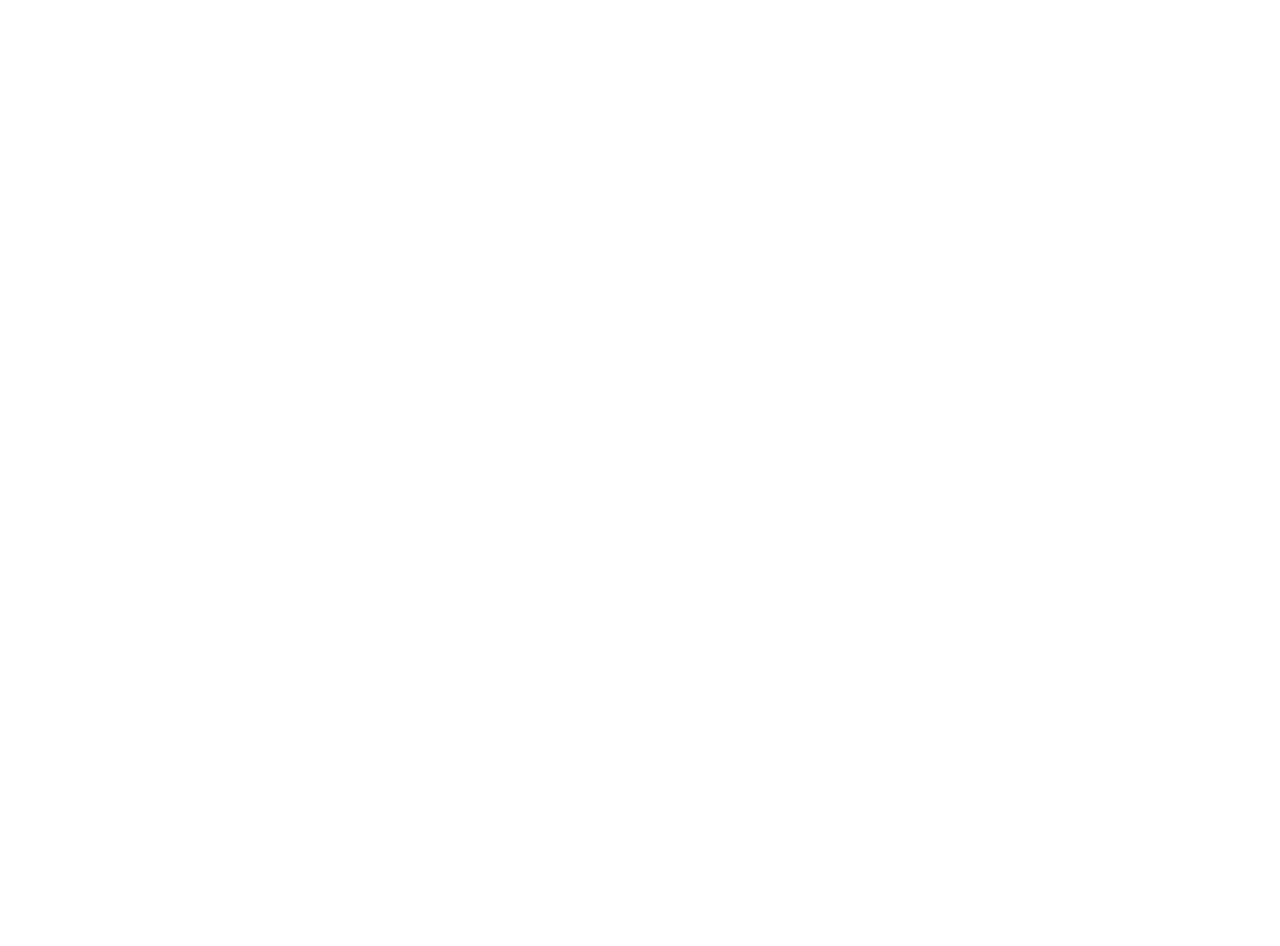
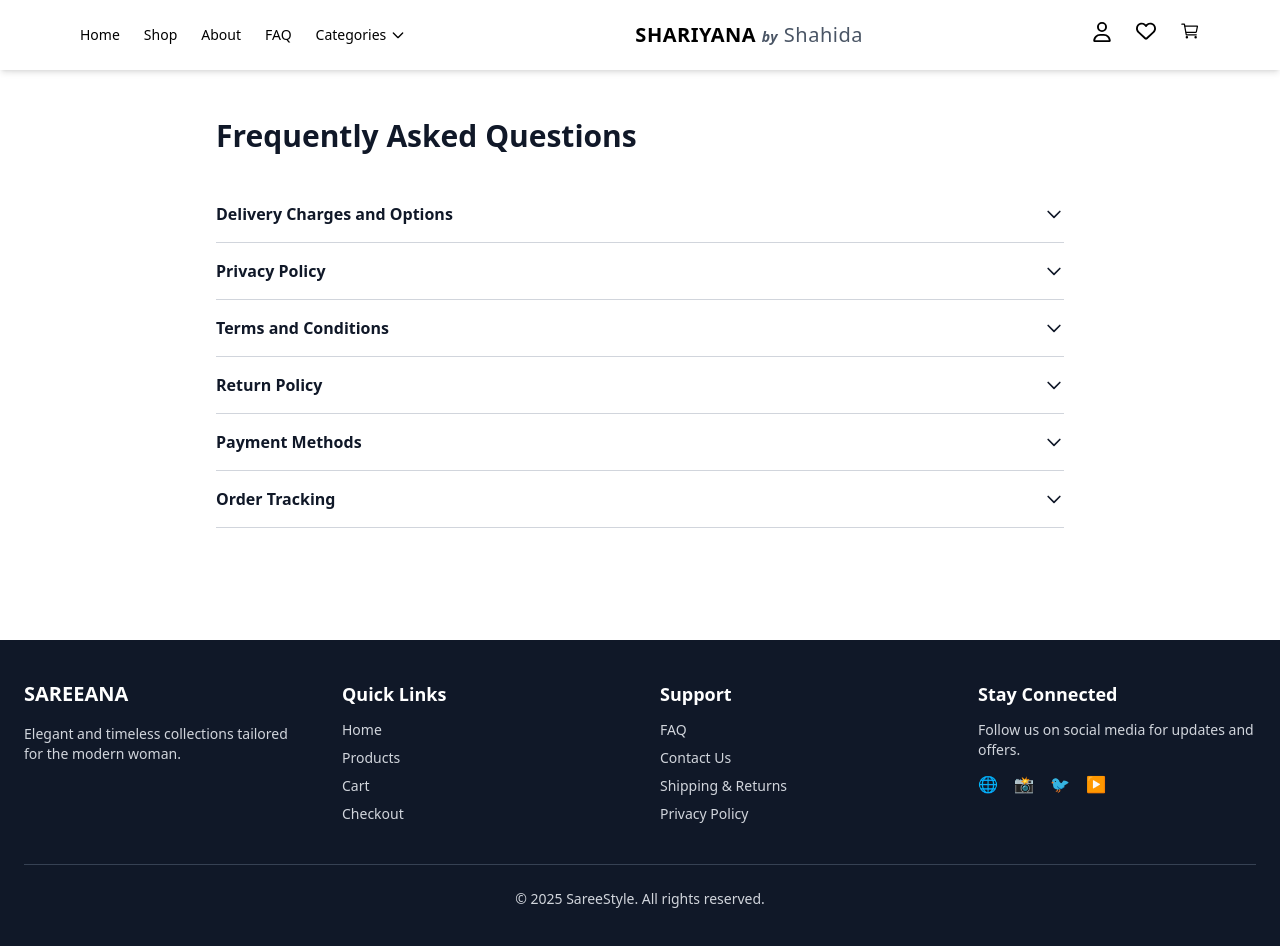
Before and after one commit to sayembillah/sareeana-ecommerce, a React (Vite) app: page /faq in a window 1280 px wide. Before the commit this address had no page. Shown: the top 946 px of the page. Before the commit the page ends 800 px from the top, so only its background shows below. Built offline with nearby package versions, Linux system fonts and the light colour scheme.

Commit message:
fixed various routes, added about and faq section

```diff
--- a/src/App.jsx
+++ b/src/App.jsx
@@ -3,6 +3,8 @@ import Navbar from "./Navbar";
 import Homepage from "./Pages/Homepage";
 import ProductPage from "./Pages/ProductPage";
 import Shop from "./Pages/Shop";
+import About from "./Pages/About";
+import Faq from "./Pages/Faq";
 
 function App() {
   return (
@@ -10,6 +12,8 @@ function App() {
       <Route path="/" element={<Navbar />}>
         <Route index element={<Homepage />} />
         <Route path="/shop" element={<Shop />} />
+        <Route path="/about" element={<About />} />
+        <Route path="/faq" element={<Faq />} />
         <Route path="/product/:id" element={<ProductPage />} />
       </Route>
     </Routes>
--- a/src/Navbar.jsx
+++ b/src/Navbar.jsx
@@ -2,13 +2,13 @@ import React, { useEffect, useRef, useState } from "react";
 import { FaRegHeart, FaRegUser } from "react-icons/fa6";
 import { FiMenu, FiX } from "react-icons/fi";
 import { IoCartOutline } from "react-icons/io5";
-import { Outlet } from "react-router-dom";
+import { Outlet, Link } from "react-router-dom";
 
 const categories = [
-  { name: "Home", href: "#" },
-  { name: "Shop", href: "#" },
-  { name: "About", href: "#" },
-  { name: "FAQ", href: "#" },
+  { name: "Home", href: "/" },
+  { name: "Shop", href: "/shop" },
+  { name: "About", href: "/about" },
+  { name: "FAQ", href: "/faq" },
 ];
 
 const moreCategories = [
@@ -24,6 +24,8 @@ const Navbar = () => {
   const [userDropdownOpen, setUserDropdownOpen] = useState(false);
   const userDropdownRef = useRef(null);
 
+  const dropdownRef = useRef(null);
+
   useEffect(() => {
     function handleClickOutside(event) {
       if (dropdownRef.current && !dropdownRef.current.contains(event.target)) {
@@ -38,19 +40,6 @@ const Navbar = () => {
       }
     }
 
-    document.addEventListener("mousedown", handleClickOutside);
-    return () => document.removeEventListener("mousedown", handleClickOutside);
-  }, []);
-
-  const dropdownRef = useRef(null);
-
-  // Close dropdown if click outside
-  useEffect(() => {
-    function handleClickOutside(event) {
-      if (dropdownRef.current && !dropdownRef.current.contains(event.target)) {
-        setDropdownOpen(false);
-      }
-    }
     document.addEventListener("mousedown", handleClickOutside);
     return () => document.removeEventListener("mousedown", handleClickOutside);
   }, []);
@@ -99,13 +88,13 @@ const Navbar = () => {
             <ul className="flex flex-col space-y-3 px-6 py-4 text-sm font-medium">
               {categories.map((cat) => (
                 <li key={cat.name}>
-                  <a
-                    href={cat.href}
+                  <Link
+                    to={cat.href}
                     className="block hover:text-gray-600"
                     onClick={() => setMobileMenuOpen(false)}
                   >
                     {cat.name}
-                  </a>
+                  </Link>
                 </li>
               ))}
 
@@ -198,7 +187,7 @@ const Navbar = () => {
                 role="menuitem"
                 tabIndex={0}
               >
-                <a href={cat.href}>{cat.name}</a>
+                <Link to={cat.href}>{cat.name}</Link>
               </li>
             ))}
 
@@ -291,22 +280,22 @@ const Navbar = () => {
               {userDropdownOpen && (
                 <ul className="absolute top-full right-0 mt-2 w-36 bg-white shadow-lg rounded-lg border border-gray-200 z-10">
                   <li>
-                    <a
-                      href="/signin"
+                    <Link
+                      to="/signin"
                       onClick={() => setUserDropdownOpen(false)}
                       className="block px-4 py-2 text-sm hover:bg-gray-100"
                     >
                       Sign In
-                    </a>
+                    </Link>
                   </li>
                   <li>
-                    <a
-                      href="/signup"
+                    <Link
+                      to="/signup"
                       onClick={() => setUserDropdownOpen(false)}
                       className="block px-4 py-2 text-sm hover:bg-gray-100"
                     >
                       Sign Up
-                    </a>
+                    </Link>
                   </li>
                 </ul>
               )}
--- /dev/null
+++ b/src/Pages/About.jsx
@@ -0,0 +1,37 @@
+import React from "react";
+
+const About = () => {
+  return (
+    <div className="max-w-7xl mx-auto px-6 py-12">
+      <h1 className="text-3xl font-bold mb-6 text-gray-900">About Us</h1>
+      <p className="text-lg text-gray-700 mb-6">
+        Welcome to SHARIYANA by Shahida, where tradition meets modern elegance.
+        We are passionate about bringing you the finest collection of Indian
+        silk sarees, crafted with care and designed for the contemporary woman.
+      </p>
+      <p className="text-lg text-gray-700 mb-6">
+        Our mission is to celebrate the timeless beauty of silk sarees while
+        providing a seamless shopping experience. Each piece in our collection
+        is selected for its quality, craftsmanship, and unique story.
+      </p>
+      <p className="text-lg text-gray-700 mb-6">
+        Whether you are looking for everyday elegance or a special occasion
+        statement, SHARIYANA by Shahida is your destination for exquisite sarees
+        that inspire confidence and grace.
+      </p>
+      <div className="mt-8">
+        <h2 className="text-2xl font-semibold mb-4 text-gray-900">
+          Our Values
+        </h2>
+        <ul className="list-disc list-inside text-gray-700 space-y-2">
+          <li>Quality craftsmanship and authentic materials</li>
+          <li>Customer satisfaction and personalized service</li>
+          <li>Respect for tradition with a modern touch</li>
+          <li>Commitment to sustainability and ethical sourcing</li>
+        </ul>
+      </div>
+    </div>
+  );
+};
+
+export default About;
--- /dev/null
+++ b/src/Pages/Faq.jsx
@@ -0,0 +1,92 @@
+import React, { useState } from "react";
+
+const AccordionItem = ({ title, children }) => {
+  const [isOpen, setIsOpen] = useState(false);
+
+  return (
+    <div className="border-b border-gray-300">
+      <button
+        className="w-full flex justify-between items-center py-4 text-left text-gray-900 font-semibold focus:outline-none"
+        onClick={() => setIsOpen(!isOpen)}
+        aria-expanded={isOpen}
+      >
+        {title}
+        <svg
+          className={`w-5 h-5 transition-transform duration-300 ${
+            isOpen ? "rotate-180" : ""
+          }`}
+          fill="none"
+          stroke="currentColor"
+          viewBox="0 0 24 24"
+          xmlns="http://www.w3.org/2000/svg"
+        >
+          <path
+            strokeLinecap="round"
+            strokeLinejoin="round"
+            strokeWidth={2}
+            d="M19 9l-7 7-7-7"
+          ></path>
+        </svg>
+      </button>
+      {isOpen && <div className="pb-4 text-gray-700">{children}</div>}
+    </div>
+  );
+};
+
+const Faq = () => {
+  return (
+    <div className="max-w-4xl mx-auto px-6 py-12">
+      <h1 className="text-3xl font-bold mb-8 text-gray-900">
+        Frequently Asked Questions
+      </h1>
+
+      <AccordionItem title="Delivery Charges and Options">
+        <p>
+          We offer various delivery options including standard and express
+          shipping. Delivery charges depend on your location and the selected
+          shipping method. Free shipping is available on orders over BDT 5000.
+        </p>
+      </AccordionItem>
+
+      <AccordionItem title="Privacy Policy">
+        <p>
+          We respect your privacy and are committed to protecting your personal
+          information. We do not share your data with third parties without your
+          consent. For more details, please read our full privacy policy on our
+          website.
+        </p>
+      </AccordionItem>
+
+      <AccordionItem title="Terms and Conditions">
+        <p>
+          By using our website and services, you agree to our terms and
+          conditions. Please review them carefully before making a purchase.
+        </p>
+      </AccordionItem>
+
+      <AccordionItem title="Return Policy">
+        <p>
+          We accept returns within 14 days of delivery for unused and undamaged
+          products. Please contact our support team to initiate a return.
+          Refunds will be processed after the returned item is inspected.
+        </p>
+      </AccordionItem>
+
+      <AccordionItem title="Payment Methods">
+        <p>
+          We accept multiple payment methods including credit/debit cards,
+          mobile payments, and cash on delivery.
+        </p>
+      </AccordionItem>
+
+      <AccordionItem title="Order Tracking">
+        <p>
+          After placing your order, you will receive a tracking number via email
+          or SMS to monitor your shipment status.
+        </p>
+      </AccordionItem>
+    </div>
+  );
+};
+
+export default Faq;
--- a/src/components/ProductPreview.jsx
+++ b/src/components/ProductPreview.jsx
@@ -1,6 +1,7 @@
 import React, { useState, useEffect } from "react";
 import p1 from "/product-image/p1.jpg";
 import { IoClose } from "react-icons/io5";
+import { Link } from "react-router-dom";
 
 const ProductPreview = ({ onClose }) => {
   const thumbnails = [p1, p1, p1, p1, p1];
@@ -101,6 +102,12 @@ const ProductPreview = ({ onClose }) => {
               <button className="text-red-500 text-lg hover:text-red-600 transition">
                 ♥
               </button>
+              <Link
+                to="/product/1"
+                className="bg-blue-600 text-white px-5 py-2 rounded-md hover:bg-blue-700 transition text-sm flex items-center justify-center"
+              >
+                View Product
+              </Link>
             </div>
           </div>
         </div>
```
